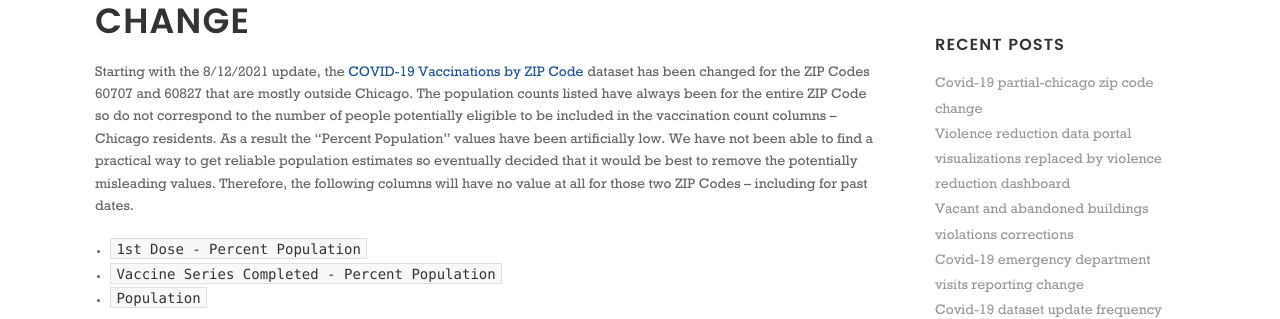
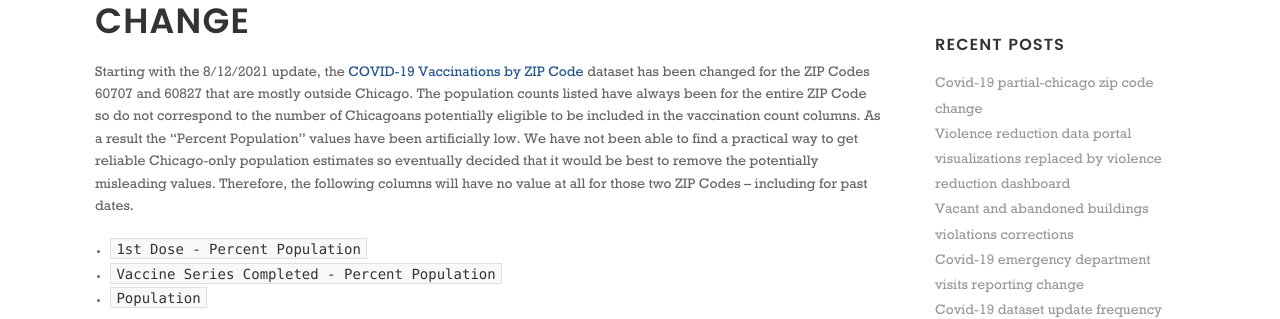
Before and after one commit to Chicago/dev.cityofchicago.org, a Jekyll site: the page built from _posts/2021-08-12-covid-19-partial-chicago-zips.md, in a window 1280 px wide. Shown: the part 299-618 px from the top of the page. Built offline with Jekyll 4.4.1, drawn with Linux system fonts in a browser that asks for light colours; some web fonts are replaced.

Commit message:
Update 2021-08-12-covid-19-partial-chicago-zips.md

```diff
--- a/_posts/2021-08-12-covid-19-partial-chicago-zips.md
+++ b/_posts/2021-08-12-covid-19-partial-chicago-zips.md
@@ -11,7 +11,7 @@ tags:
 - revision
 - 553k-3xzc
 ---
-Starting with the 8/12/2021 update, the [COVID-19 Vaccinations by ZIP Code](https://data.cityofchicago.org/d/553k-3xzc) dataset has been changed for the ZIP Codes 60707 and 60827 that are mostly outside Chicago. The population counts listed have always been for the entire ZIP Code so do not correspond to the number of people potentially eligible to be included in the vaccination count columns -- Chicago residents. As a result the "Percent Population" values have been artificially low. We have not been able to find a practical way to get reliable population estimates so eventually decided that it would be best to remove the potentially misleading values. Therefore, the following columns will have no value at all for those two ZIP Codes -- including for past dates.
+Starting with the 8/12/2021 update, the [COVID-19 Vaccinations by ZIP Code](https://data.cityofchicago.org/d/553k-3xzc) dataset has been changed for the ZIP Codes 60707 and 60827 that are mostly outside Chicago. The population counts listed have always been for the entire ZIP Code so do not correspond to the number of Chicagoans potentially eligible to be included in the vaccination count columns. As a result the "Percent Population" values have been artificially low. We have not been able to find a practical way to get reliable Chicago-only population estimates so eventually decided that it would be best to remove the potentially misleading values. Therefore, the following columns will have no value at all for those two ZIP Codes -- including for past dates.
 
 *  `1st Dose - Percent Population`
 *  `Vaccine Series Completed - Percent Population`
```
